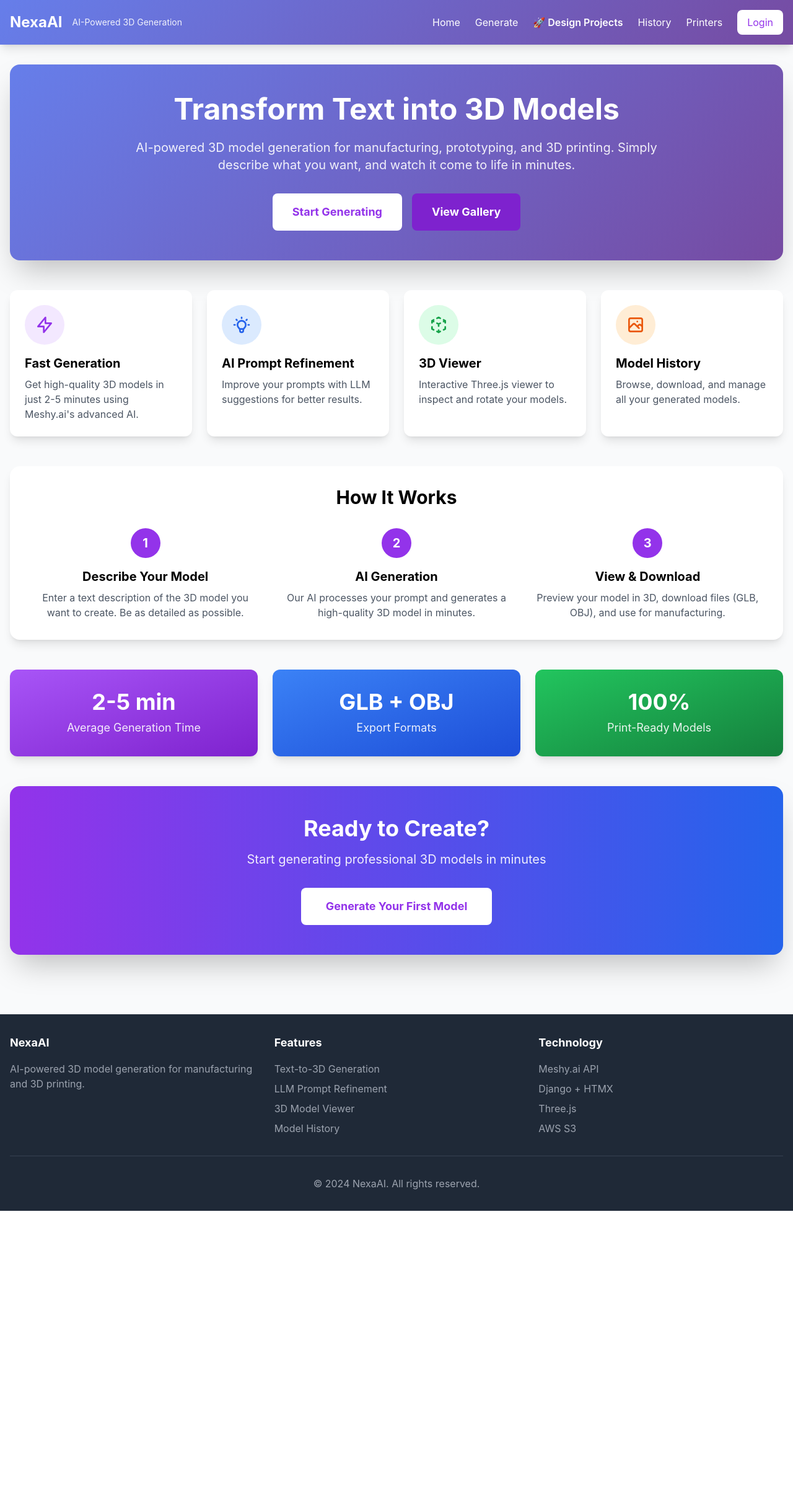
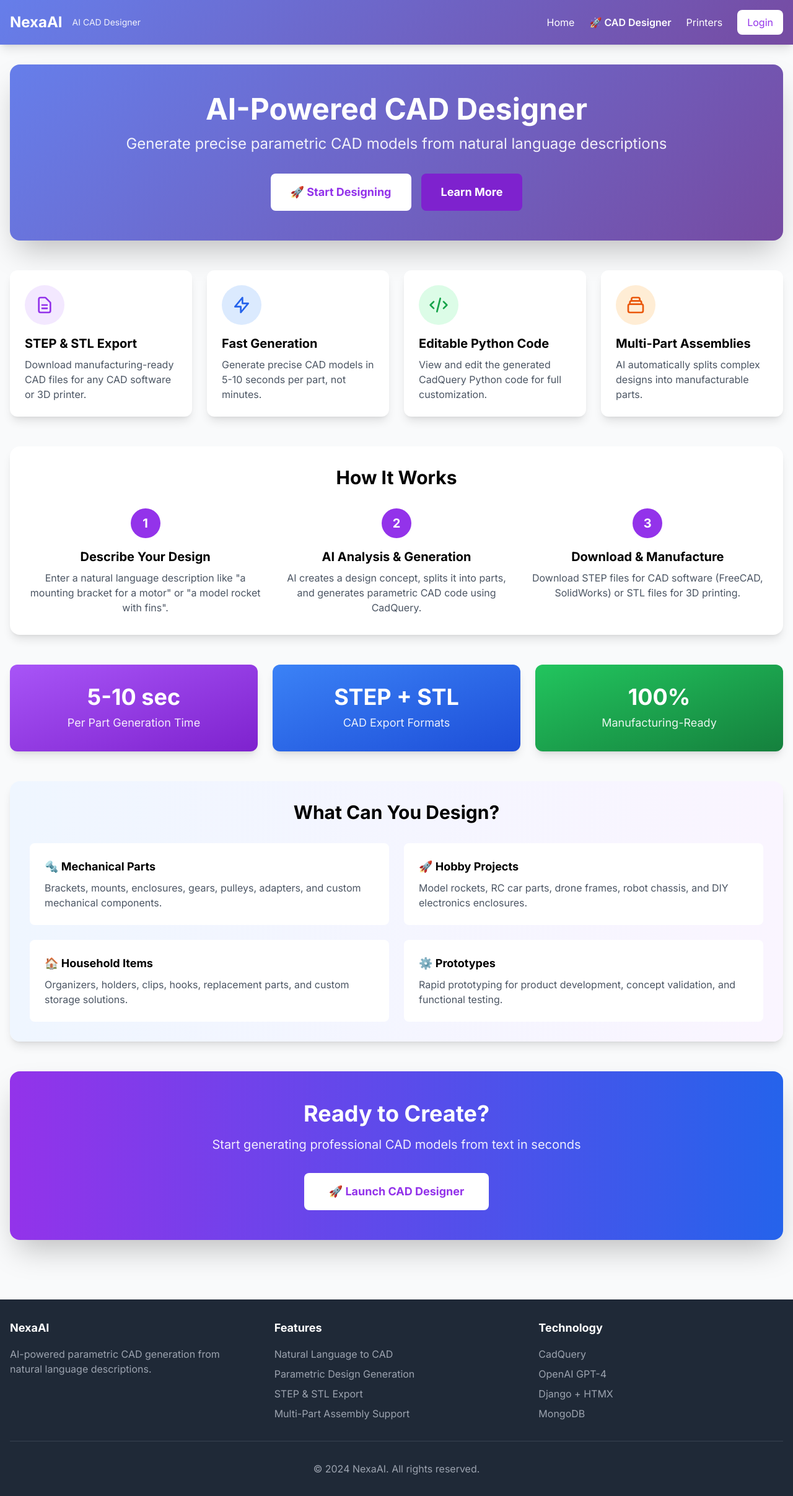
Before and after one commit to NexaFood/nexaai, a Django app: page / in a window 1280 px wide. Shown: the whole page at 62% size. Before the commit the page ends 1953 px from the top, so only its background shows below. Run offline with Django 5.2, Linux system fonts and the light colour scheme; some libraries are stand-ins or nearby versions.

Commit message:
Simplify to CadQuery-only system, remove Meshy API
Major Changes:
- Removed all Meshy API references and functionality
- Made design projects the primary/only CAD generation interface
- Simplified navigation to focus on CAD Designer
- Updated home page to highlight CadQuery features
- Removed dual-option UI (CadQuery vs Meshy)
- Streamlined URL routing
- Updated README to reflect CadQuery-only system
- Updated base template navigation and footer

User Experience:
- Single workflow: Design Projects → CAD Generation
- Faster, clearer interface
- Focus on parametric CAD generation
- STEP/STL file export only

Technical:
- Removed /generate/ and /history/ routes
- Simplified URL patterns
- Updated templates to remove Meshy references
- Changed branding from '3D Generation' to 'CAD Designer'

```diff
--- a/models/cadquery_views.py
+++ b/models/cadquery_views.py
@@ -246,7 +246,7 @@ def api_approve_parts_cadquery(request, project_id):
                 </div>
                 <div id="part-{part['part_number']}-status">
                     <button
-                        hx-post="/api/design/cadquery/generate/{project_id}/{part['part_number']}/"
+                        hx-post="/api/design/generate/{project_id}/{part['part_number']}/"
                         hx-target="#part-{part['part_number']}-status"
                         hx-swap="innerHTML"
                         class="w-full bg-blue-600 text-white px-4 py-2 rounded hover:bg-blue-700 transition text-sm">
--- a/models/urls.py
+++ b/models/urls.py
@@ -11,38 +11,24 @@ app_name = 'models'
 urlpatterns = [
     # Template views (main application)
     path('', views.home, name='home'),
-    path('generate/', views.generate, name='generate'),
-    path('history/', views.history, name='history'),
-    path('viewer/<str:model_id>/', views.viewer, name='viewer'),
 
     # Printer management
     path('printers/', views.printers, name='printers'),
     path('printers/add/', views.printer_add, name='printer-add'),
     path('printers/edit/<str:printer_id>/', views.printer_edit, name='printer-edit'),
 
-    # HTMX API endpoints
-    path('api/generate', views.api_generate, name='api-generate'),
-    path('api/refine-prompt', views.api_refine_prompt, name='api-refine-prompt'),
-    path('api/models', views.api_models_list, name='api-models-list'),
-    path('api/models/<str:model_id>/status', views.api_model_status, name='api-model-status'),
-    path('api/models/<str:model_id>/glb', views.proxy_glb, name='proxy-glb'),
-    path('api/models/<str:model_id>', views.api_model_delete, name='api-model-delete'),
-
     # Printer API endpoints
     path('api/printers', views.api_printers_list, name='api-printers-list'),
     path('api/printers/<str:printer_id>/mode', views.api_printer_change_mode, name='api-printer-change-mode'),
     path('api/printers/<str:printer_id>', views.api_printer_delete, name='api-printer-delete'),
 
-    # Design workflow (3-stage)
+    # Design workflow (3-stage) - Main CAD generation interface
     path('design/projects/', design_views.design_projects, name='design-projects'),
     path('design/projects/<str:project_id>/', design_views.design_project_detail, name='design-project-detail'),
 
     # Design workflow API endpoints
     path('api/design/create-project/', design_views.api_create_design_project, name='api-create-design-project'),
     path('api/design/approve-concept/<str:project_id>/', design_views.api_approve_concept, name='api-approve-concept'),
-    path('api/design/approve-parts/<str:project_id>/', design_views.api_approve_parts, name='api-approve-parts'),
-
-    # CadQuery CAD generation API endpoints
-    path('api/design/cadquery/approve-parts/<str:project_id>/', cadquery_views.api_approve_parts_cadquery, name='api-approve-parts-cadquery'),
-    path('api/design/cadquery/generate/<str:project_id>/<int:part_number>/', cadquery_views.api_generate_part_cadquery, name='api-generate-part-cadquery'),
+    path('api/design/approve-parts/<str:project_id>/', cadquery_views.api_approve_parts_cadquery, name='api-approve-parts'),
+    path('api/design/generate/<str:project_id>/<int:part_number>/', cadquery_views.api_generate_part_cadquery, name='api-generate-part'),
 ]
--- a/templates/base.html
+++ b/templates/base.html
@@ -3,26 +3,16 @@
 <head>
     <meta charset="UTF-8">
     <meta name="viewport" content="width=device-width, initial-scale=1.0">
-    <title>{% block title %}NexaAI - 3D Model Generation{% endblock %}</title>
+    <title>{% block title %}NexaAI - AI CAD Designer{% endblock %}</title>
 
-    <!-- TailwindCSS CDN -->
+    <!-- Tailwind CSS -->
     <script src="https://cdn.tailwindcss.com"></script>
 
-    <!-- HTMX -->
-    <script src="https://unpkg.com/htmx.org@1.9.10"></script>
+    <!-- Google Fonts -->
+    <link rel="preconnect" href="https://fonts.googleapis.com">
+    <link rel="preconnect" href="https://fonts.gstatic.com" crossorigin>
+    <link href="https://fonts.googleapis.com/css2?family=Inter:wght@300;400;500;600;700;800&display=swap" rel="stylesheet">
 
-    <!-- Three.js for 3D viewing (using importmap for ES modules) -->
-    <script async src="https://unpkg.com/es-module-shims@1.6.3/dist/es-module-shims.js"></script>
-    <script type="importmap">
-    {
-        "imports": {
-            "three": "https://cdn.jsdelivr.net/npm/three@0.160.0/build/three.module.js",
-            "three/addons/": "https://cdn.jsdelivr.net/npm/three@0.160.0/examples/jsm/"
-        }
-    }
-    </script>
-
-    <!-- Custom CSS -->
     <style>
         body {
             font-family: 'Inter', -apple-system, BlinkMacSystemFont, 'Segoe UI', Roboto, sans-serif;
@@ -76,13 +66,11 @@
             <div class="flex items-center justify-between">
                 <div class="flex items-center space-x-4">
                     <h1 class="text-2xl font-bold">NexaAI</h1>
-                    <span class="text-sm opacity-90">AI-Powered 3D Generation</span>
+                    <span class="text-sm opacity-90">AI CAD Designer</span>
                 </div>
                 <div class="flex items-center space-x-6">
                     <a href="/" class="hover:text-gray-200 transition">Home</a>
-                    <a href="/generate/" class="hover:text-gray-200 transition">Generate</a>
-                    <a href="/design/projects/" class="hover:text-gray-200 transition font-semibold">🚀 Design Projects</a>
-                    <a href="/history/" class="hover:text-gray-200 transition">History</a>
+                    <a href="/design/projects/" class="hover:text-gray-200 transition font-semibold">🚀 CAD Designer</a>
                     <a href="/printers/" class="hover:text-gray-200 transition">Printers</a>
                     {% if user.is_authenticated %}
                         <span class="text-sm">{{ user.username }}</span>
@@ -116,24 +104,24 @@
             <div class="grid grid-cols-1 md:grid-cols-3 gap-8">
                 <div>
                     <h3 class="text-lg font-bold mb-4">NexaAI</h3>
-                    <p class="text-gray-400">AI-powered 3D model generation for manufacturing and 3D printing.</p>
+                    <p class="text-gray-400">AI-powered parametric CAD generation from natural language descriptions.</p>
                 </div>
                 <div>
                     <h3 class="text-lg font-bold mb-4">Features</h3>
                     <ul class="text-gray-400 space-y-2">
-                        <li>Text-to-3D Generation</li>
-                        <li>LLM Prompt Refinement</li>
-                        <li>3D Model Viewer</li>
-                        <li>Model History</li>
+                        <li>Natural Language to CAD</li>
+                        <li>Parametric Design Generation</li>
+                        <li>STEP & STL Export</li>
+                        <li>Multi-Part Assembly Support</li>
                     </ul>
                 </div>
                 <div>
                     <h3 class="text-lg font-bold mb-4">Technology</h3>
                     <ul class="text-gray-400 space-y-2">
-                        <li>Meshy.ai API</li>
+                        <li>CadQuery</li>
+                        <li>OpenAI GPT-4</li>
                         <li>Django + HTMX</li>
-                        <li>Three.js</li>
-                        <li>AWS S3</li>
+                        <li>MongoDB</li>
                     </ul>
                 </div>
             </div>
--- a/templates/home.html
+++ b/templates/home.html
@@ -1,24 +1,19 @@
 {% extends "base.html" %}
 
-{% block title %}Home - NexaAI{% endblock %}
+{% block title %}NexaAI - AI CAD Designer{% endblock %}
 
 {% block content %}
 <!-- Hero Section -->
-<div class="gradient-bg text-white rounded-2xl shadow-2xl p-12 mb-12">
-    <div class="max-w-4xl mx-auto text-center">
-        <h1 class="text-5xl font-bold mb-6">Transform Text into 3D Models</h1>
-        <p class="text-xl mb-8 opacity-90">
-            AI-powered 3D model generation for manufacturing, prototyping, and 3D printing.
-            Simply describe what you want, and watch it come to life in minutes.
-        </p>
-        <div class="flex justify-center space-x-4">
-            <a href="/generate" class="bg-white text-purple-600 px-8 py-4 rounded-lg font-bold text-lg hover:bg-gray-100 transition transform hover:scale-105">
-                Start Generating
-            </a>
-            <a href="/history" class="bg-purple-700 text-white px-8 py-4 rounded-lg font-bold text-lg hover:bg-purple-800 transition transform hover:scale-105">
-                View Gallery
-            </a>
-        </div>
+<div class="gradient-bg text-white rounded-2xl shadow-2xl p-12 mb-12 text-center">
+    <h1 class="text-5xl font-bold mb-4">AI-Powered CAD Designer</h1>
+    <p class="text-2xl mb-8 opacity-90">Generate precise parametric CAD models from natural language descriptions</p>
+    <div class="flex justify-center gap-4">
+        <a href="/design/projects/" class="bg-white text-purple-600 px-8 py-4 rounded-lg font-bold text-lg hover:bg-gray-100 transition transform hover:scale-105">
+            🚀 Start Designing
+        </a>
+        <a href="#how-it-works" class="bg-purple-700 text-white px-8 py-4 rounded-lg font-bold text-lg hover:bg-purple-800 transition">
+            Learn More
+        </a>
     </div>
 </div>
 
@@ -27,62 +22,62 @@
     <div class="bg-white rounded-xl shadow-lg p-6 card-hover">
         <div class="bg-purple-100 w-16 h-16 rounded-full flex items-center justify-center mb-4">
             <svg class="w-8 h-8 text-purple-600" fill="none" stroke="currentColor" viewBox="0 0 24 24">
-                <path stroke-linecap="round" stroke-linejoin="round" stroke-width="2" d="M13 10V3L4 14h7v7l9-11h-7z"></path>
+                <path stroke-linecap="round" stroke-linejoin="round" stroke-width="2" d="M9 12h6m-6 4h6m2 5H7a2 2 0 01-2-2V5a2 2 0 012-2h5.586a1 1 0 01.707.293l5.414 5.414a1 1 0 01.293.707V19a2 2 0 01-2 2z"></path>
             </svg>
         </div>
-        <h3 class="text-xl font-bold mb-2">Fast Generation</h3>
-        <p class="text-gray-600">Get high-quality 3D models in just 2-5 minutes using Meshy.ai's advanced AI.</p>
+        <h3 class="text-xl font-bold mb-2">STEP & STL Export</h3>
+        <p class="text-gray-600">Download manufacturing-ready CAD files for any CAD software or 3D printer.</p>
     </div>
 
     <div class="bg-white rounded-xl shadow-lg p-6 card-hover">
         <div class="bg-blue-100 w-16 h-16 rounded-full flex items-center justify-center mb-4">
             <svg class="w-8 h-8 text-blue-600" fill="none" stroke="currentColor" viewBox="0 0 24 24">
-                <path stroke-linecap="round" stroke-linejoin="round" stroke-width="2" d="M9.663 17h4.673M12 3v1m6.364 1.636l-.707.707M21 12h-1M4 12H3m3.343-5.657l-.707-.707m2.828 9.9a5 5 0 117.072 0l-.548.547A3.374 3.374 0 0014 18.469V19a2 2 0 11-4 0v-.531c0-.895-.356-1.754-.988-2.386l-.548-.547z"></path>
+                <path stroke-linecap="round" stroke-linejoin="round" stroke-width="2" d="M13 10V3L4 14h7v7l9-11h-7z"></path>
             </svg>
         </div>
-        <h3 class="text-xl font-bold mb-2">AI Prompt Refinement</h3>
-        <p class="text-gray-600">Improve your prompts with LLM suggestions for better results.</p>
+        <h3 class="text-xl font-bold mb-2">Fast Generation</h3>
+        <p class="text-gray-600">Generate precise CAD models in 5-10 seconds per part, not minutes.</p>
     </div>
 
     <div class="bg-white rounded-xl shadow-lg p-6 card-hover">
         <div class="bg-green-100 w-16 h-16 rounded-full flex items-center justify-center mb-4">
             <svg class="w-8 h-8 text-green-600" fill="none" stroke="currentColor" viewBox="0 0 24 24">
-                <path stroke-linecap="round" stroke-linejoin="round" stroke-width="2" d="M14 10l-2 1m0 0l-2-1m2 1v2.5M20 7l-2 1m2-1l-2-1m2 1v2.5M14 4l-2-1-2 1M4 7l2-1M4 7l2 1M4 7v2.5M12 21l-2-1m2 1l2-1m-2 1v-2.5M6 18l-2-1v-2.5M18 18l2-1v-2.5"></path>
+                <path stroke-linecap="round" stroke-linejoin="round" stroke-width="2" d="M10 20l4-16m4 4l4 4-4 4M6 16l-4-4 4-4"></path>
             </svg>
         </div>
-        <h3 class="text-xl font-bold mb-2">3D Viewer</h3>
-        <p class="text-gray-600">Interactive Three.js viewer to inspect and rotate your models.</p>
+        <h3 class="text-xl font-bold mb-2">Editable Python Code</h3>
+        <p class="text-gray-600">View and edit the generated CadQuery Python code for full customization.</p>
     </div>
 
     <div class="bg-white rounded-xl shadow-lg p-6 card-hover">
         <div class="bg-orange-100 w-16 h-16 rounded-full flex items-center justify-center mb-4">
             <svg class="w-8 h-8 text-orange-600" fill="none" stroke="currentColor" viewBox="0 0 24 24">
-                <path stroke-linecap="round" stroke-linejoin="round" stroke-width="2" d="M4 16l4.586-4.586a2 2 0 012.828 0L16 16m-2-2l1.586-1.586a2 2 0 012.828 0L20 14m-6-6h.01M6 20h12a2 2 0 002-2V6a2 2 0 00-2-2H6a2 2 0 00-2 2v12a2 2 0 002 2z"></path>
+                <path stroke-linecap="round" stroke-linejoin="round" stroke-width="2" d="M19 11H5m14 0a2 2 0 012 2v6a2 2 0 01-2 2H5a2 2 0 01-2-2v-6a2 2 0 012-2m14 0V9a2 2 0 00-2-2M5 11V9a2 2 0 012-2m0 0V5a2 2 0 012-2h6a2 2 0 012 2v2M7 7h10"></path>
             </svg>
         </div>
-        <h3 class="text-xl font-bold mb-2">Model History</h3>
-        <p class="text-gray-600">Browse, download, and manage all your generated models.</p>
+        <h3 class="text-xl font-bold mb-2">Multi-Part Assemblies</h3>
+        <p class="text-gray-600">AI automatically splits complex designs into manufacturable parts.</p>
     </div>
 </div>
 
 <!-- How It Works -->
-<div class="bg-white rounded-2xl shadow-lg p-8 mb-12">
+<div id="how-it-works" class="bg-white rounded-2xl shadow-lg p-8 mb-12">
     <h2 class="text-3xl font-bold text-center mb-8">How It Works</h2>
     <div class="grid grid-cols-1 md:grid-cols-3 gap-8">
         <div class="text-center">
             <div class="bg-purple-600 text-white w-12 h-12 rounded-full flex items-center justify-center mx-auto mb-4 text-xl font-bold">1</div>
-            <h3 class="text-xl font-bold mb-2">Describe Your Model</h3>
-            <p class="text-gray-600">Enter a text description of the 3D model you want to create. Be as detailed as possible.</p>
+            <h3 class="text-xl font-bold mb-2">Describe Your Design</h3>
+            <p class="text-gray-600">Enter a natural language description like "a mounting bracket for a motor" or "a model rocket with fins".</p>
         </div>
         <div class="text-center">
             <div class="bg-purple-600 text-white w-12 h-12 rounded-full flex items-center justify-center mx-auto mb-4 text-xl font-bold">2</div>
-            <h3 class="text-xl font-bold mb-2">AI Generation</h3>
-            <p class="text-gray-600">Our AI processes your prompt and generates a high-quality 3D model in minutes.</p>
+            <h3 class="text-xl font-bold mb-2">AI Analysis & Generation</h3>
+            <p class="text-gray-600">AI creates a design concept, splits it into parts, and generates parametric CAD code using CadQuery.</p>
         </div>
         <div class="text-center">
             <div class="bg-purple-600 text-white w-12 h-12 rounded-full flex items-center justify-center mx-auto mb-4 text-xl font-bold">3</div>
-            <h3 class="text-xl font-bold mb-2">View & Download</h3>
-            <p class="text-gray-600">Preview your model in 3D, download files (GLB, OBJ), and use for manufacturing.</p>
+            <h3 class="text-xl font-bold mb-2">Download & Manufacture</h3>
+            <p class="text-gray-600">Download STEP files for CAD software (FreeCAD, SolidWorks) or STL files for 3D printing.</p>
         </div>
     </div>
 </div>
@@ -90,25 +85,48 @@
 <!-- Stats -->
 <div class="grid grid-cols-1 md:grid-cols-3 gap-6 mb-12">
     <div class="bg-gradient-to-br from-purple-500 to-purple-700 text-white rounded-xl shadow-lg p-8 text-center">
-        <div class="text-4xl font-bold mb-2">2-5 min</div>
-        <div class="text-lg opacity-90">Average Generation Time</div>
+        <div class="text-4xl font-bold mb-2">5-10 sec</div>
+        <div class="text-lg opacity-90">Per Part Generation Time</div>
     </div>
     <div class="bg-gradient-to-br from-blue-500 to-blue-700 text-white rounded-xl shadow-lg p-8 text-center">
-        <div class="text-4xl font-bold mb-2">GLB + OBJ</div>
-        <div class="text-lg opacity-90">Export Formats</div>
+        <div class="text-4xl font-bold mb-2">STEP + STL</div>
+        <div class="text-lg opacity-90">CAD Export Formats</div>
     </div>
     <div class="bg-gradient-to-br from-green-500 to-green-700 text-white rounded-xl shadow-lg p-8 text-center">
         <div class="text-4xl font-bold mb-2">100%</div>
-        <div class="text-lg opacity-90">Print-Ready Models</div>
+        <div class="text-lg opacity-90">Manufacturing-Ready</div>
+    </div>
+</div>
+
+<!-- Example Use Cases -->
+<div class="bg-gradient-to-r from-blue-50 to-purple-50 rounded-2xl shadow-lg p-8 mb-12">
+    <h2 class="text-3xl font-bold text-center mb-8">What Can You Design?</h2>
+    <div class="grid grid-cols-1 md:grid-cols-2 gap-6">
+        <div class="bg-white rounded-lg p-6">
+            <h3 class="text-lg font-bold mb-2">🔩 Mechanical Parts</h3>
+            <p class="text-gray-600">Brackets, mounts, enclosures, gears, pulleys, adapters, and custom mechanical components.</p>
+        </div>
+        <div class="bg-white rounded-lg p-6">
+            <h3 class="text-lg font-bold mb-2">🚀 Hobby Projects</h3>
+            <p class="text-gray-600">Model rockets, RC car parts, drone frames, robot chassis, and DIY electronics enclosures.</p>
+        </div>
+        <div class="bg-white rounded-lg p-6">
+            <h3 class="text-lg font-bold mb-2">🏠 Household Items</h3>
+            <p class="text-gray-600">Organizers, holders, clips, hooks, replacement parts, and custom storage solutions.</p>
+        </div>
+        <div class="bg-white rounded-lg p-6">
+            <h3 class="text-lg font-bold mb-2">⚙️ Prototypes</h3>
+            <p class="text-gray-600">Rapid prototyping for product development, concept validation, and functional testing.</p>
+        </div>
     </div>
 </div>
 
 <!-- CTA -->
 <div class="bg-gradient-to-r from-purple-600 to-blue-600 text-white rounded-2xl shadow-2xl p-12 text-center">
     <h2 class="text-4xl font-bold mb-4">Ready to Create?</h2>
-    <p class="text-xl mb-8 opacity-90">Start generating professional 3D models in minutes</p>
-    <a href="/generate" class="bg-white text-purple-600 px-10 py-4 rounded-lg font-bold text-lg hover:bg-gray-100 transition transform hover:scale-105 inline-block">
-        Generate Your First Model
+    <p class="text-xl mb-8 opacity-90">Start generating professional CAD models from text in seconds</p>
+    <a href="/design/projects/" class="bg-white text-purple-600 px-10 py-4 rounded-lg font-bold text-lg hover:bg-gray-100 transition transform hover:scale-105 inline-block">
+        🚀 Launch CAD Designer
     </a>
 </div>
 {% endblock %}
```
Also changed, not shown: models/design_views.py (+7 -28 lines), templates/design_projects.html (+5 -5 lines), README.md.
